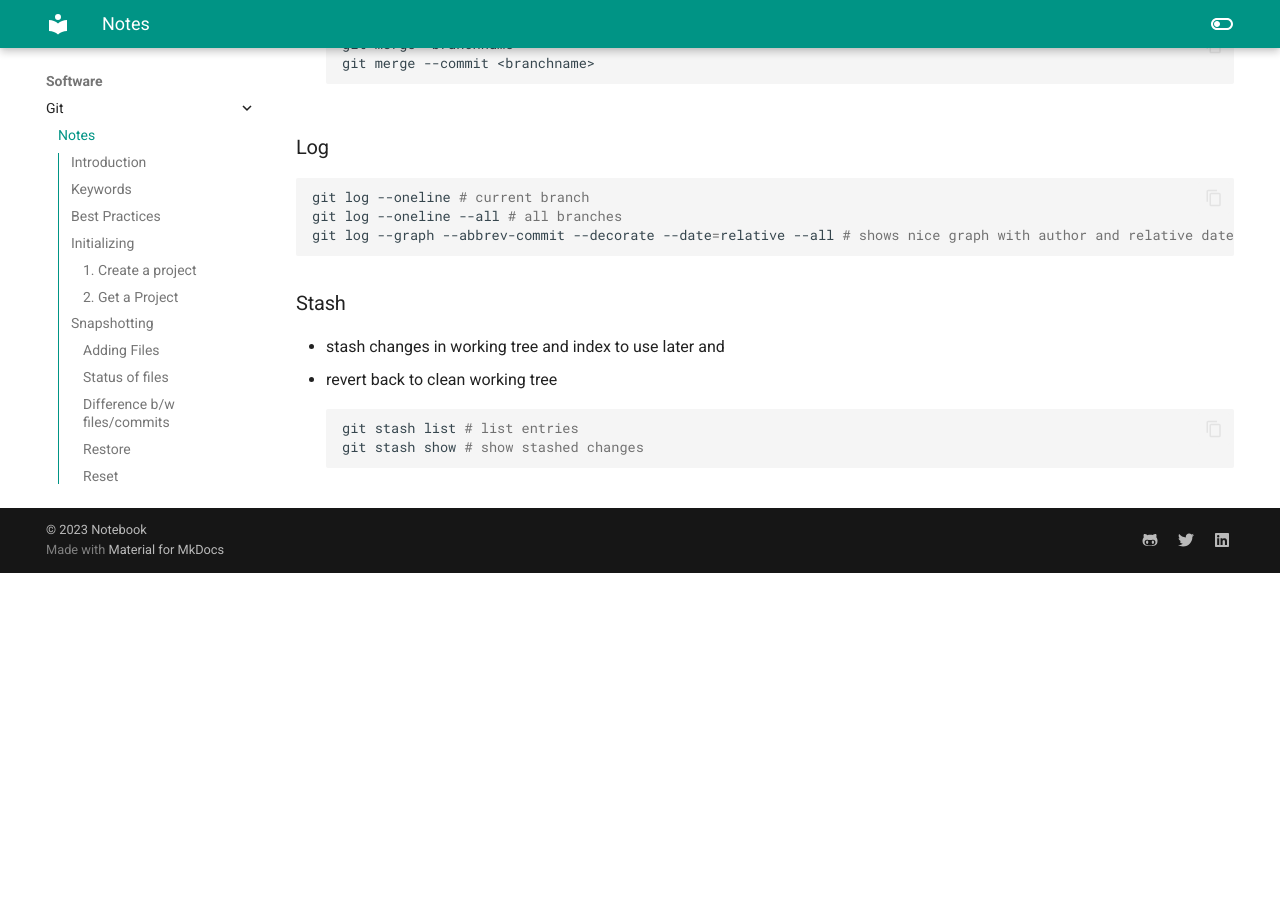
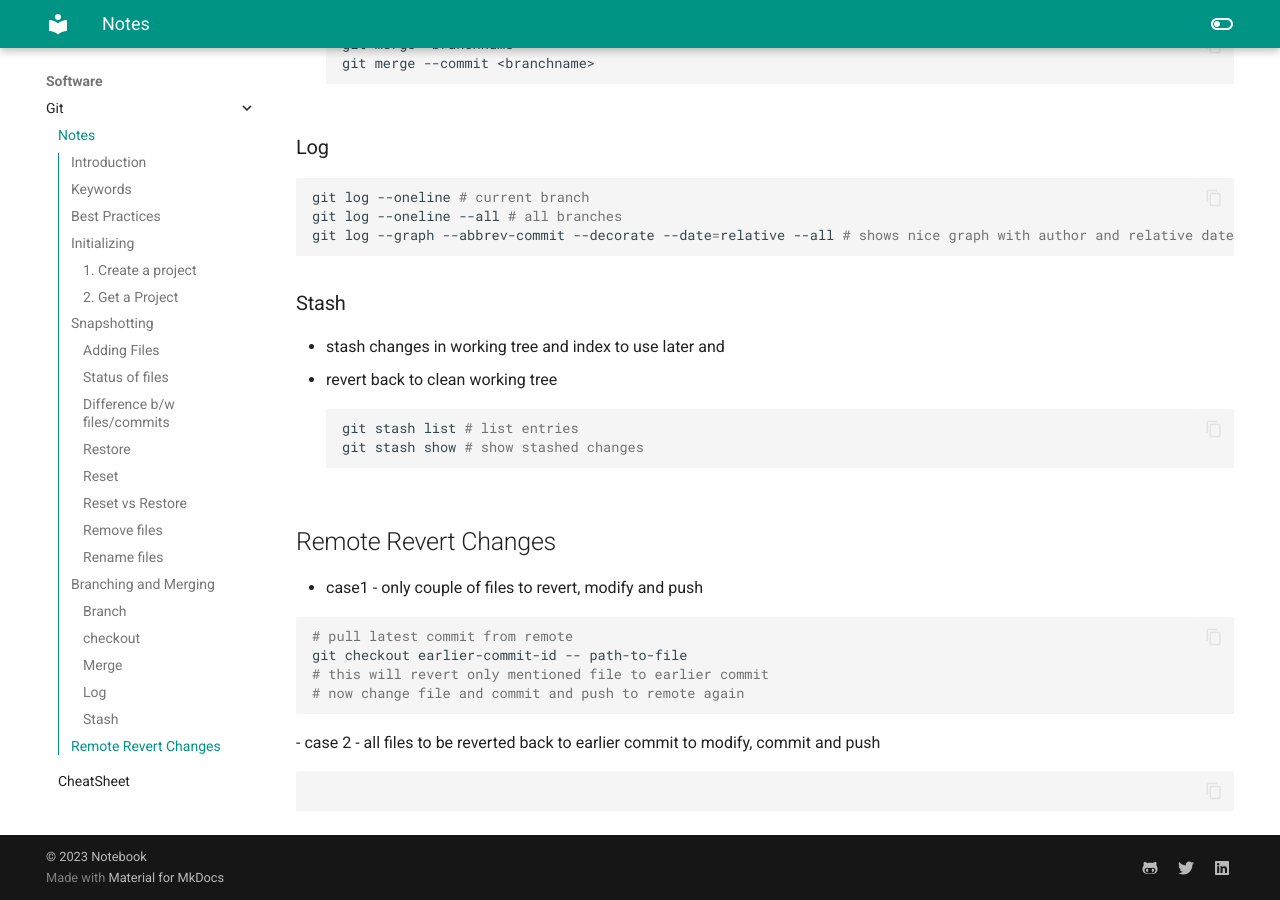
Before and after one commit to rajpal-virk/learning-notes, an MkDocs documentation site: the page built from docs/software/git/git-notes.md, in a window 1280 px wide and 900 px high, scrolled down 4903 px. Built offline with MkDocs 1.6.1 and Material for MkDocs 9.7.7, drawn with Linux system fonts in a browser that asks for light colours; before the commit the page ends 5476 px from its top, so only the background shows below that.

Commit message:
git notes updated

````diff
--- a/docs/software/git/git-notes.md
+++ b/docs/software/git/git-notes.md
@@ -212,3 +212,17 @@ git log --graph --abbrev-commit --decorate --date=relative --all # shows nice gr
 git stash list # list entries
 git stash show # show stashed changes
 ```
+
+## Remote Revert Changes
+- case1 - only couple of files to revert, modify and push
+
+```shell
+# pull latest commit from remote
+git checkout earlier-commit-id -- path-to-file
+# this will revert only mentioned file to earlier commit
+# now change file and commit and push to remote again
+```
+- case 2 - all files to be reverted back to earlier commit to modify, commit and push
+```shell
+
+```
````
